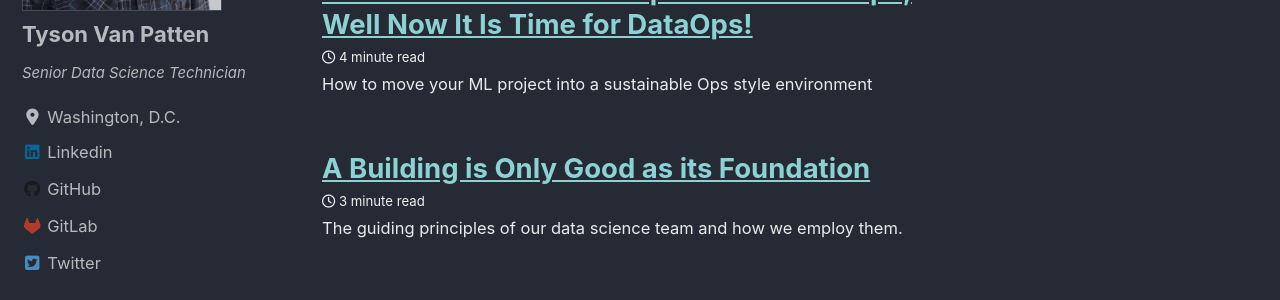
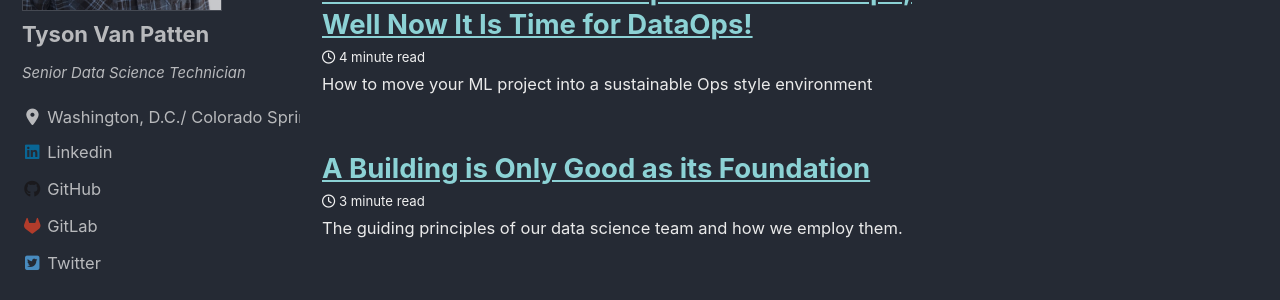
Before and after one commit to tvanpat/tvanpat, a Jekyll site: the page built from index.html, in a window 1280 px wide and 900 px high, scrolled down 656 px. Shown: the part 150-450 px from the top of the window. Built offline with Jekyll 4.4.1, drawn with Linux system fonts in a browser that asks for light colours; cached includes are drawn as plain includes; nearby versions of some CDN libraries; the list of posts is cut into pages by our own code; comment, search, counter and statistics services are not loaded.

Commit message:
Updated location information

```diff
--- a/_config.yml
+++ b/_config.yml
@@ -110,7 +110,7 @@ author:
   name             : "Tyson Van Patten"
   avatar           : "/images/profile_pic.jpg"
   bio              : "Senior Data Science Technician"
-  location         : "Washington, D.C."
+  location         : "Washington, D.C./ Colorado Springs, CO"
   email            :
   links:
     - label: "Email"
```
